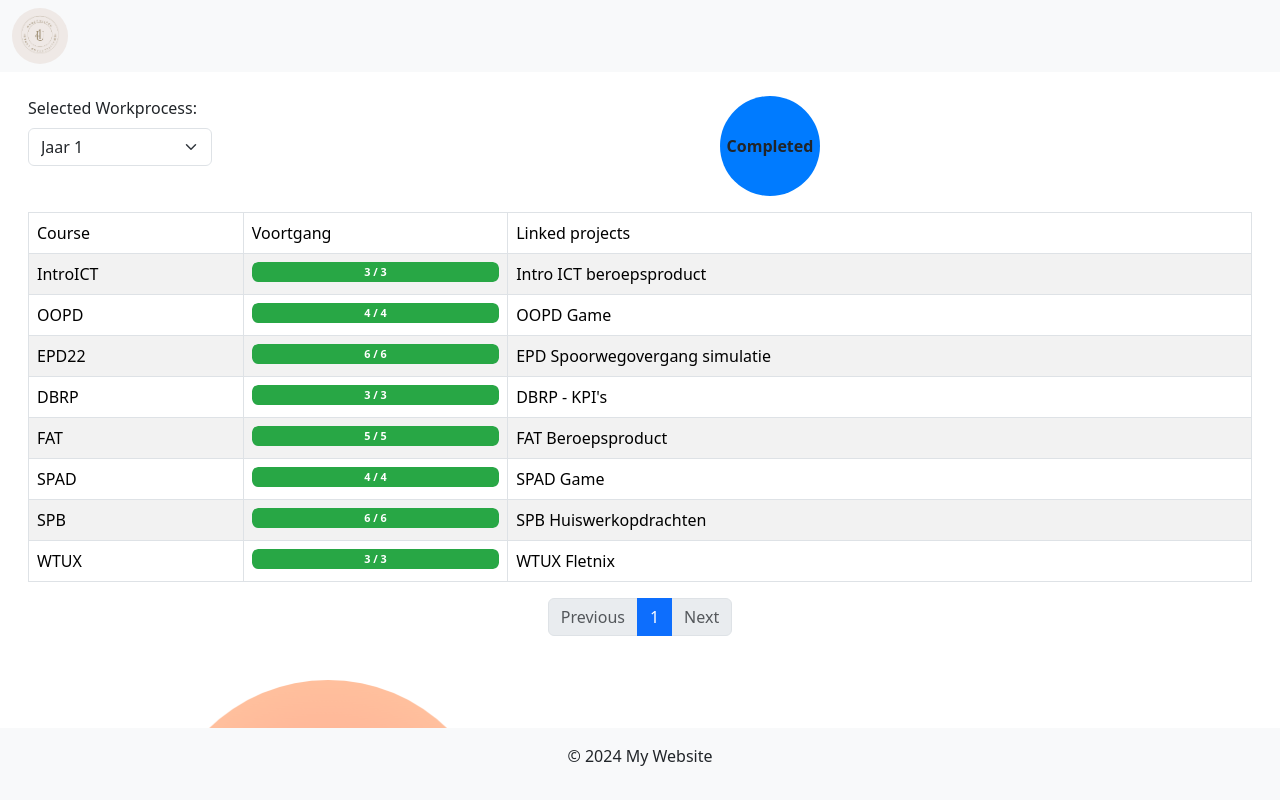
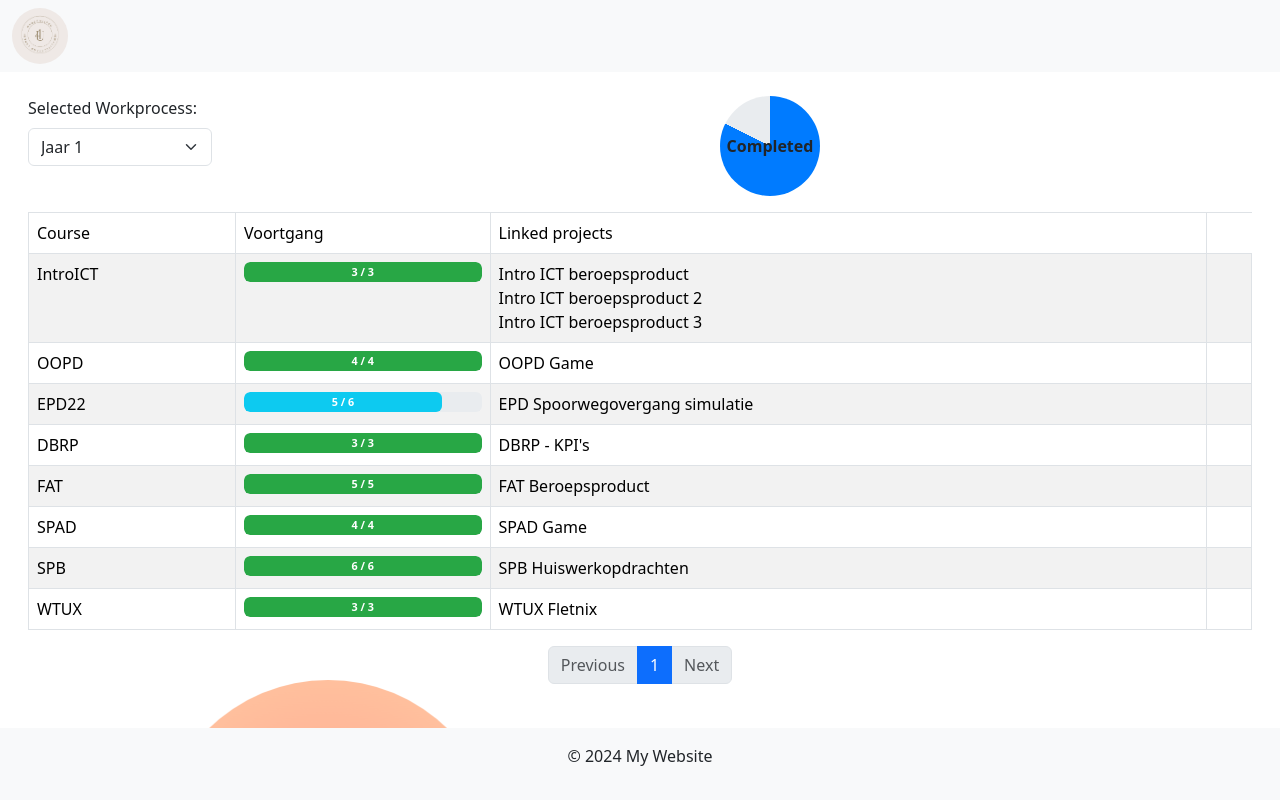
Before and after one commit to MikeAckerschott/O4U_hbo, a Vue app in the folder front-end/onderwijs4u/: page /rubrics in a window 1280 px wide. Built offline with nearby package versions, Linux system fonts and the light colour scheme.

Commit message:
added component for courseRow and fixed piecharts

```diff
--- /dev/null
+++ b/front-end/onderwijs4u/src/components/CourseTableRow.vue
@@ -0,0 +1,60 @@
+<!-- filepath: c:\Users\mikea\Documents\GitHub\O4U_hbo\front-end\onderwijs4u\src\components\CourseTableRow.vue -->
+<template>
+    <tr :class="getRowClass(course.criteria)">
+      <td>
+        <RouterLink class="nav-link text-nowrap" :to="`/rubric/${course.beoordelingscriteria}`">
+          {{ course.beoordelingscriteria }}
+        </RouterLink>
+      </td>
+      <td>
+        <template
+          v-for="val in [completionCriteriaTracker(getAttachedProjectsFromCourse(course.beoordelingscriteria), course.beoordelingscriteria)]"
+          :key="val">
+          <div class="progress" style="height: 20px;">
+            <div
+              class="progress-bar"
+              role="progressbar"
+              :style="{ width: Math.max((val / course.criteria.length * 100), 10) + '%' }"
+              :class="getBadgeClass(val / course.criteria.length)"
+              :aria-valuenow="val / course.criteria.length"
+              aria-valuemin="0"
+              aria-valuemax="100"
+            >
+              {{ val }} / {{ course.criteria.length }}
+            </div>
+          </div>
+        </template>
+      </td>
+      <td>
+        <RouterLink
+          v-for="project in getAttachedProjectsFromCourse(course.beoordelingscriteria)"
+          class="nav-link text-nowrap"
+          :to="`/project/${project.key}`"
+          :key="project.key"
+          style="white-space: nowrap;"
+        >
+          {{ project.key }}
+        </RouterLink>
+      </td>
+      <td>
+        <template>
+            <p>waaa</p>
+        </template>
+      </td>
+    </tr>
+  </template>
+
+  <script setup>
+  import { computed } from 'vue';
+  import { RouterLink } from 'vue-router';
+
+  defineProps({
+    course: Object, // The course data for the row
+    getAttachedProjectsFromCourse: Function, // Function to get attached projects
+    completionCriteriaTracker: Function, // Function to calculate completion
+    getRowClass: Function, // Function to get row class
+    getBadgeClass: Function, // Function to get badge class
+  });
+
+
+  </script>
--- a/front-end/onderwijs4u/src/dummydata/dummydata.js
+++ b/front-end/onderwijs4u/src/dummydata/dummydata.js
@@ -36,13 +36,20 @@ export const student_projects = ref({
             "INTROICT-3": { studentVerantwoording: "Ik heb deze criteria behaald door...3", feedback: "Feedback for IoT-P-1", grade: "Goed" },
         }
     },
-    // "Intro ICT beroepsproduct 2": {
-    //     id: 3, running: false, description: 'beroepsproduct', criteriaToReach: {
-    //         "INTROICT-1": { studentVerantwoording: "Ik heb deze criteria behaald door...", feedback: "Feedback", grade: "Goed" },
-    //         "INTROICT-2": { studentVerantwoording: "Ik heb deze criteria behaald door...", feedback: "Feedback for IoT-P-1", grade: "Goed" },
-    //         "INTROICT-3": { studentVerantwoording: "Ik heb deze criteria behaald door...", feedback: "Feedback for IoT-P-1", grade: "Goed" },
-    //     }
-    // },
+    "Intro ICT beroepsproduct 2": {
+        id: 3, running: false, description: 'beroepsproduct', criteriaToReach: {
+            "INTROICT-1": { studentVerantwoording: "Ik heb deze criteria behaald door...", feedback: "Feedback", grade: "Voldoende" },
+            "INTROICT-2": { studentVerantwoording: "Ik heb deze criteria behaald door...", feedback: "Feedback for IoT-P-1", grade: "Voldoende" },
+            "INTROICT-3": { studentVerantwoording: "Ik heb deze criteria behaald door...", feedback: "Feedback for IoT-P-1", grade: "Voldoende" },
+        }
+    },
+    "Intro ICT beroepsproduct 3": {
+        id: 3, running: false, description: 'beroepsproduct', criteriaToReach: {
+            "INTROICT-1": { studentVerantwoording: "Ik heb deze criteria behaald door...", feedback: "Feedback", grade: "Onvoldoende" },
+            "INTROICT-2": { studentVerantwoording: "Ik heb deze criteria behaald door...", feedback: "Feedback for IoT-P-1", grade: "Onvoldoende" },
+            "INTROICT-3": { studentVerantwoording: "Ik heb deze criteria behaald door...", feedback: "Feedback for IoT-P-1", grade: "Onvoldoende" },
+        }
+    },
     "OOPD Game": {
         id: 4, running: false, description: 'beroepsproduct', criteriaToReach: {
             "OOPD-1": { studentVerantwoording: "Ik heb deze criteria behaald door...", feedback: "Feedback for IoT-P-1", grade: "Goed" },
@@ -54,8 +61,8 @@ export const student_projects = ref({
     "EPD Spoorwegovergang simulatie": {
         id: 4, running: false, description: 'beroepsproduct', criteriaToReach: {
             "EPD-1": { studentVerantwoording: "Ik heb deze criteria behaald door...", feedback: "Feedback for IoT-P-1", grade: "Goed" },
-            "EPD-2": { studentVerantwoording: "Ik heb deze criteria behaald door...", feedback: "Feedback for IoT-P-1", grade: "Goed" },
-            "EPD-3": { studentVerantwoording: "Ik heb deze criteria behaald door...", feedback: "Feedback for IoT-P-1", grade: "Goed" },
+            "EPD-2": { studentVerantwoording: "Ik heb deze criteria behaald door...", feedback: "Feedback for IoT-P-1", grade: "Voldoende" },
+            "EPD-3": { studentVerantwoording: "Ik heb deze criteria behaald door...", feedback: "Feedback for IoT-P-1", grade: "Onvoldoende" },
             "EPD-4": { studentVerantwoording: "Ik heb deze criteria behaald door...", feedback: "Feedback for IoT-P-1", grade: "Goed" },
             "EPD-7": { studentVerantwoording: "Ik heb deze criteria behaald door...", feedback: "Feedback for IoT-P-1", grade: "Goed" },
             "EPD-8": { studentVerantwoording: "Ik heb deze criteria behaald door...", feedback: "Feedback for IoT-P-1", grade: "Goed" },
@@ -168,7 +175,6 @@ export const school_criteria = ref([
                             { id: 4, project: 'SPB-4', verantwoording: '• Is in staat om de verantwoordelijkheden van (een gegeven stuk) code te herkennen en te benoemen.\n• Is in staat om, op basis van gegeven verantwoordelijkheden, code gescheiden te implementeren in eenvoudige functies.', },
                             { id: 5, project: 'SPB-5', verantwoording: '• Kan een gegeven oplossingsalgoritme vertalen naar de in deze OWE-beschrijving genoemde programmeerconcepten.\n• Kan vanuit een gegeven probleemstelling de belangrijkste oplossingsalgoritmen uitschrijven.', },
                             { id: 6, project: 'SPB-6', verantwoording: '• Is in staat de Processing API te gebruiken bij het schrijven van een eigen programma.\n• Kan helder en eenduidig aangeven wat de Processing API is, waar je deze kunt vinden en wat je er kunt vinden.', },
-
                         ],
                     },
                     {
--- a/front-end/onderwijs4u/src/views/RubricView.vue
+++ b/front-end/onderwijs4u/src/views/RubricView.vue
@@ -15,10 +15,7 @@
             <div class="donut-chart" :style="getDonutStyle(percentageCompleted, '#007bff')"></div>
             <div class="chart-label">Completed</div>
           </div>
-          <div class="chart-container me-3">
-            <div class="donut-chart" :style="getDonutStyle(percentageVoldoende, '#ffc107')"></div>
-            <div class="chart-label">Voldoende</div>
-          </div>
+
           <div class="chart-container me-3">
             <div class="donut-chart" :style="getDonutStyle(percentageGoed, '#28a745')"></div>
             <div class="chart-label">Goed</div>
@@ -55,17 +52,19 @@
               </tr>
             </thead>
             <tbody>
-              <tr v-for="item in paginatedData" :key="item.id" :class="getRowClass(item.beoordeling)">
+              <tr v-for="item in paginatedData" :key="item.id"
+                :class="getRowClass(getCriteriumBeoordeling(item.project))">
                 <td>{{ item.project }}</td>
                 <td style="white-space: pre-wrap;">{{ item.verantwoording }}</td>
                 <td>
-                  <RouterLink v-for="studentProject in getAttachedProjectsFromCriterium(item.project)" class="nav-link text-nowrap"
-                    :to="`/project/${studentProject.key}`">
+                  <RouterLink v-for="studentProject in getAttachedProjectsFromCriterium(item.project)"
+                    class="nav-link text-nowrap" :to="`/project/${studentProject.key}`">
                     {{ studentProject.key }}
                   </RouterLink>
                 </td>
                 <td>
-                  <span :class="getBadgeClass(item.beoordeling)">{{ item.beoordeling }}</span>
+                  <span :class="getBadgeClass(getCriteriumBeoordeling(item.project))">
+                    {{ getCriteriumBeoordeling(item.project) }} </span>
                 </td>
               </tr>
             </tbody>
@@ -93,13 +92,10 @@
 import { ref, computed } from 'vue';
 import { useRoute } from 'vue-router'; // Import useRoute
 
-import {student_projects, school_criteria} from '@/dummydata/dummydata.js'
+import { student_projects, school_criteria } from '@/dummydata/dummydata.js'
 
 const route = useRoute(); // Get the current route
 const rubricId = ref(route.params.rubric); // Access the dynamic route parameter
-
-// Example: Log the rubric ID to verify
-console.log('Rubric ID:', rubricId.value);
 
 // Filter school_criteria based on rubricId
 const data = ref([]);
@@ -121,8 +117,6 @@ if (rubricId.value) {
     }
   }
 }
-
-console.log('Data:', data.value); // Log the data to verify
 
 const sortKey = ref('');
 const sortOrder = ref('asc');
@@ -164,6 +158,34 @@ const sortedData = computed(() => {
     });
   }
   return sorted;
+});
+
+const percentageCompleted = computed(() => {
+  const total = data.value.length;
+  if (total === 0) return 0;
+  const completedCount = data.value.filter(item => getCriteriumBeoordeling(item.project) === 'Voldoende' || getCriteriumBeoordeling(item.project) === 'Goed').length;
+  return Math.round((completedCount / total) * 100);
+});
+
+const percentageVoldoende = computed(() => {
+  const total = data.value.length;
+  if (total === 0) return 0;
+  const voldoendeCount = data.value.filter(item => getCriteriumBeoordeling(item.project) === 'Voldoende').length;
+  return Math.round((voldoendeCount / total) * 100);
+});
+
+const percentageGoed = computed(() => {
+  const total = data.value.length;
+  if (total === 0) return 0;
+  const goedCount = data.value.filter(item => getCriteriumBeoordeling(item.project) === 'Goed').length;
+  return Math.round((goedCount / total) * 100);
+});
+
+const percentageOnvoldoende = computed(() => {
+  const total = data.value.length;
+  if (total === 0) return 0;
+  const onvoldoendeCount = data.value.filter(item => getCriteriumBeoordeling(item.project) === 'Onvoldoende').length;
+  return Math.round((onvoldoendeCount / total) * 100);
 });
 
 const uniqueFases = computed(() => {
@@ -227,37 +249,6 @@ const getBadgeClass = (beoordeling) => {
   }
 };
 
-console.log("Data value 0: ", data.value);
-
-// Calculate percentages
-const percentageCompleted = computed(() => {
-  const totalCompleted = data.value.filter(item =>
-    item.beoordeling === "Goed" || item.beoordeling === "Voldoende"
-  ).length;
-  return ((totalCompleted / data.value.length) * 100).toFixed(2);
-});
-
-const percentageVoldoende = computed(() => {
-  const totalCompleted = data.value.filter(item =>
-    item.beoordeling === "Voldoende"
-  ).length;
-  return ((totalCompleted / data.value.length) * 100).toFixed(2);
-});
-
-const percentageGoed = computed(() => {
-  const totalCompleted = data.value.filter(item =>
-    item.beoordeling === "Goed"
-  ).length;
-  return ((totalCompleted / data.value.length) * 100).toFixed(2);
-});
-
-const percentageOnvoldoende = computed(() => {
-  const totalCompleted = data.value.filter(item =>
-    item.beoordeling === "Onvoldoende"
-  ).length;
-  return ((totalCompleted / data.value.length) * 100).toFixed(2);
-});
-
 // Donut chart styles
 const getDonutStyle = (percentage, color) => {
   const rotation = (percentage / 100) * 360;
@@ -275,6 +266,22 @@ const getAttachedProjectsFromCriterium = (requiredCriteria) => {
   });
   return Array.from(uniqueProjects);
 };
+
+const getCriteriumBeoordeling = (requiredCriterium) => {
+  let grade = "";
+  getAttachedProjectsFromCriterium(requiredCriterium).forEach(({ project }) => {
+    const criteriumData = project.criteriaToReach[requiredCriterium];
+    if (criteriumData) {
+      const projectGrade = criteriumData.grade;
+      if (!grade || (grade === "Onvoldoende" && projectGrade === "Voldoende") ||
+        (grade !== "Goed" && projectGrade === "Goed")) {
+        grade = projectGrade;
+      }
+
+    }
+  });
+  return grade;
+};
 </script>
 
 <style scoped>
--- a/front-end/onderwijs4u/src/views/RubricsView.vue
+++ b/front-end/onderwijs4u/src/views/RubricsView.vue
@@ -36,36 +36,21 @@
                   Linked projects
                   <i></i>
                 </th>
+
               </tr>
             </thead>
             <tbody>
-              <tr v-for="item in paginatedData" :key="item.id" :class="getRowClass(item.criteria)">
-                <td>
-                  <RouterLink class="nav-link text-nowrap" :to="`/rubric/${item.beoordelingscriteria}`">
-                    {{ item.beoordelingscriteria }}
-                  </RouterLink>
-                </td>
-                <td>
-                  <template
-                    v-for="val in [completionCriteriaTracker(getAttachedProjectsFromCourse(item.beoordelingscriteria), item.beoordelingscriteria)]"
-                    :key="index">
-                    <div class="progress" style="height: 20px;">
-                      <div class="progress-bar" role="progressbar"
-                        :style="{ width: Math.max((val / item.criteria.length * 100), 10) + '%' }"
-                        :class="getBadgeClass(val / item.criteria.length)" :aria-valuenow="val / item.criteria.length"
-                        aria-valuemin="0" aria-valuemax="100">
-                        {{ val }} / {{ item.criteria.length }}
-                      </div>
-                    </div>
-                  </template>
-                </td>
-                <td>
-                  <RouterLink v-for="project in getAttachedProjectsFromCourse(item.beoordelingscriteria)"
-                    class="nav-link text-nowrap" :to="`/project/${project.key}`" style="white-space: nowrap;">
-                    {{ project.key }}
-                  </RouterLink>
-                </td>
-              </tr>
+              <!-- GET INFORMATION FOR EACH COURSE -->
+              <CourseTableRow
+                v-for="item in paginatedData"
+                :key="item.id"
+                :course="item"
+                :getAttachedProjectsFromCourse="getAttachedProjectsFromCourse"
+                :completionCriteriaTracker="completionCriteriaTracker"
+                :getRowClass="getRowClass"
+                :getBadgeClass="getBadgeClass"
+              />
+              <!-- INFORMATION FOR EACH COURSE -->
             </tbody>
           </table>
         </div>
@@ -91,6 +76,8 @@
 import { ref, computed } from 'vue';
 
 import {student_projects, school_criteria} from '@/dummydata/dummydata.js'
+import CourseTableRow from '@/components/CourseTableRow.vue'; // Import the new component
+
 
 const data = ref(school_criteria); // Initialize data with student projects
 
```
